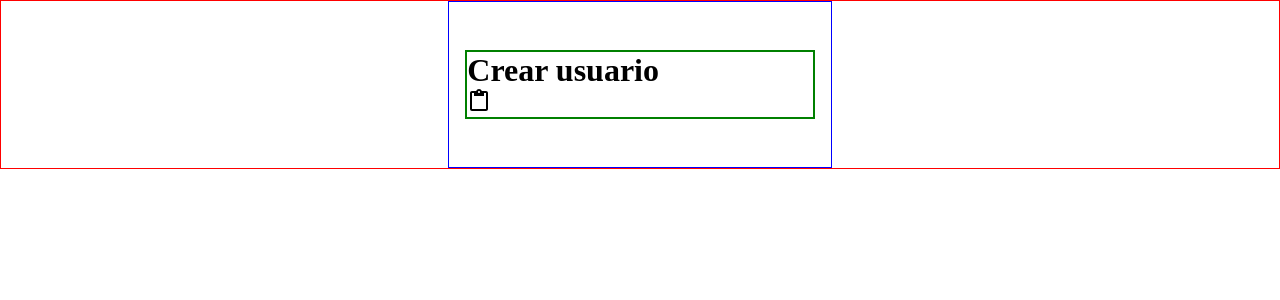
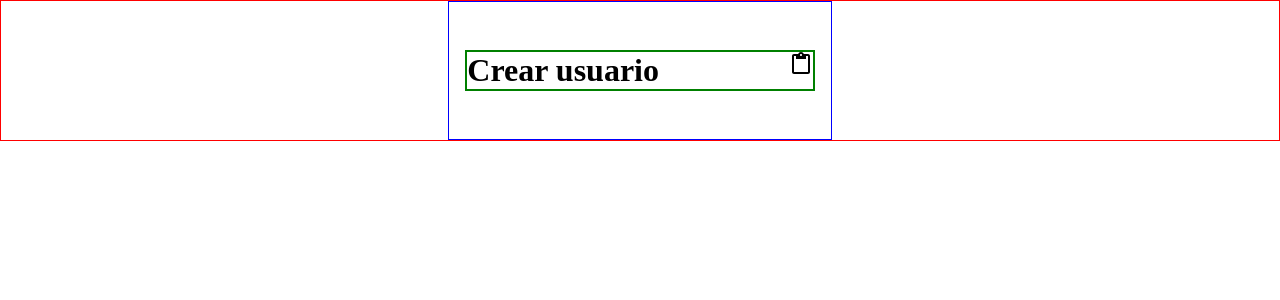
Before and after one commit to rineliniguezsosa/chat, a React (Vite) app in the folder appchat/: page / in a window 1280 px wide. Shown: the top 300 px of the page. Built offline with nearby package versions, Linux system fonts and the light colour scheme.

Commit message:
[FEAT] Cambios en el css del elemento contenedor div
- usamos display flex para  definir el comportamiento de los elementos hijos, dirección en row y justificamos los elementos através del header

```diff
--- a/appchat/src/App.tsx
+++ b/appchat/src/App.tsx
@@ -4,7 +4,7 @@ function App() {
   return (
     <main>
       <header>
-        <div style={{border:'2px green solid'}}>
+        <div style={{border:'2px green solid',display:'flex',flexDirection:'row',justifyContent:'space-between'}}>
          <div>
             <h1>Crear usuario</h1>
          </div>
```
